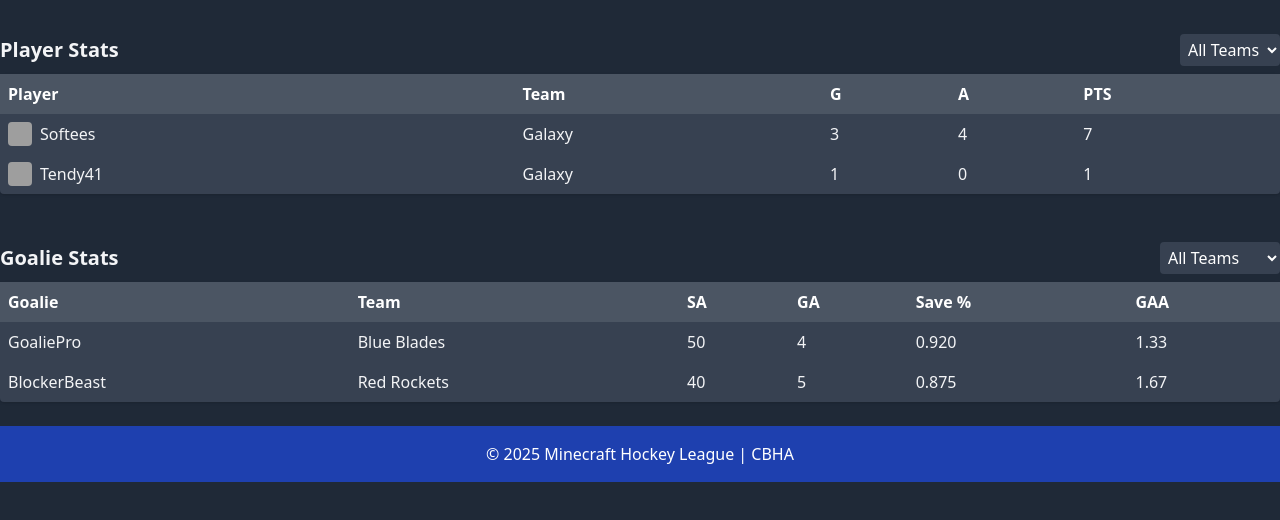
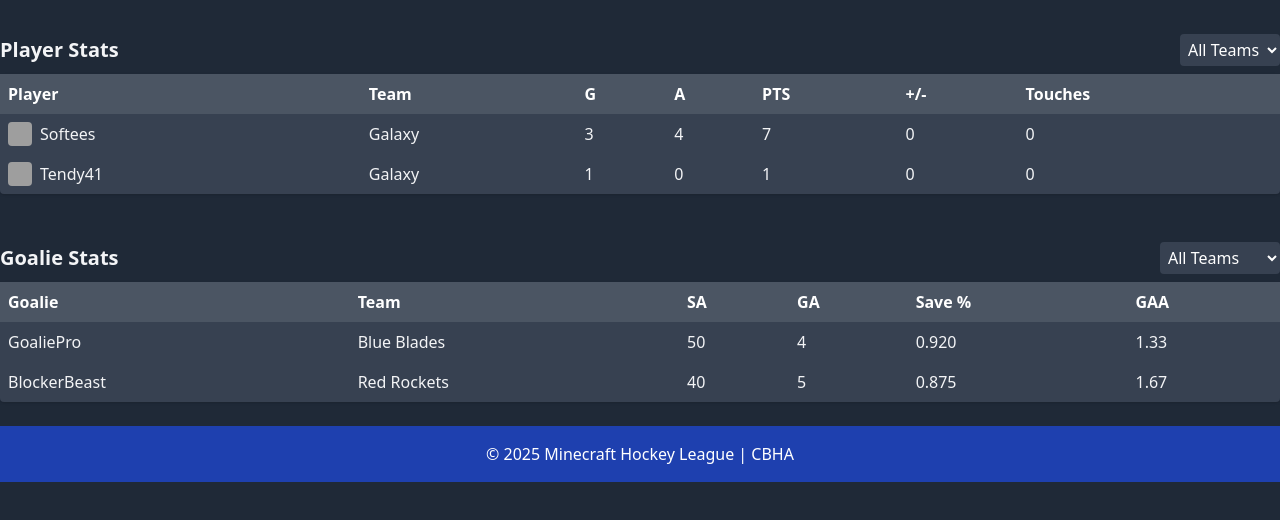
Before and after one commit to Selected1337/ebha-site, a plain HTML site: page index.html in a window 1280 px wide. Shown: the part 258-778 px from the top of the page. Drawn offline with nearby package versions, Linux system fonts and the light colour scheme; grey boxes are pictures that could not be loaded.

Commit message:
Added +/-, touches, and sorting

```diff
--- a/index.html
+++ b/index.html
@@ -49,7 +49,13 @@
       <table class="min-w-full bg-card rounded shadow text-left">
         <thead class="bg-gray-600 text-white">
           <tr>
-            <th class="p-2">Player</th><th class="p-2">Team</th><th class="p-2">G</th><th class="p-2">A</th><th class="p-2">PTS</th>
+            <th class="p-2 cursor-pointer" onclick="sortPlayers('player')">Player</th>
+            <th class="p-2 cursor-pointer" onclick="sortPlayers('team')">Team</th>
+            <th class="p-2 cursor-pointer" onclick="sortPlayers('goals')">G</th>
+            <th class="p-2 cursor-pointer" onclick="sortPlayers('assists')">A</th>
+            <th class="p-2 cursor-pointer" onclick="sortPlayers('pts')">PTS</th>
+            <th class="p-2 cursor-pointer" onclick="sortPlayers('plusMinus')">+/-</th>
+            <th class="p-2 cursor-pointer" onclick="sortPlayers('touches')">Touches</th>
           </tr>
         </thead>
         <tbody id="player-stats-body"></tbody>
@@ -83,6 +89,15 @@
       document.documentElement.classList.toggle('dark');
     }
 
+    let sortedPlayers = [];
+    let currentSortKey = 'pts';
+
+    function sortPlayers(key) {
+      currentSortKey = key;
+      sortedPlayers.sort((a, b) => b[key] - a[key]);
+      renderPlayers(document.getElementById('player-team-filter').value);
+    }
+
     async function fetchData() {
       const [players, goalies, standings] = await Promise.all([
         fetch('player_stats.json').then(res => res.json()),
@@ -109,20 +124,28 @@
 
       const playerBody = document.getElementById('player-stats-body');
       const playerTeamFilter = document.getElementById('player-team-filter');
-      let sortedPlayers = players.map(p => ({...p, pts: p.goals + p.assists})).sort((a, b) => b.pts - a.pts);
+
+      sortedPlayers = players.map(p => ({
+        ...p,
+        pts: p.goals + p.assists,
+        plusMinus: p.plusMinus || 0,
+        touches: p.touches || 0
+      })).sort((a, b) => b[currentSortKey] - a[currentSortKey]);
 
       function renderPlayers(filter = '') {
         playerBody.innerHTML = '';
         sortedPlayers.filter(p => !filter || p.team === filter).forEach(p => {
           playerBody.innerHTML += `<tr>
             <td class="p-2 flex items-center gap-2">
-              <img src="https://minotar.net/avatar/${p.player}/75.png" class="w-6 h-6 rounded">
+              <img src="https://crafatar.com/avatars/${p.player}?size=32&overlay&default=name" class="w-6 h-6 rounded">
               ${p.player}
             </td>
             <td class="p-2">${p.team}</td>
             <td class="p-2">${p.goals}</td>
             <td class="p-2">${p.assists}</td>
             <td class="p-2">${p.pts}</td>
+            <td class="p-2">${p.plusMinus}</td>
+            <td class="p-2">${p.touches}</td>
           </tr>`;
         });
       }
```
